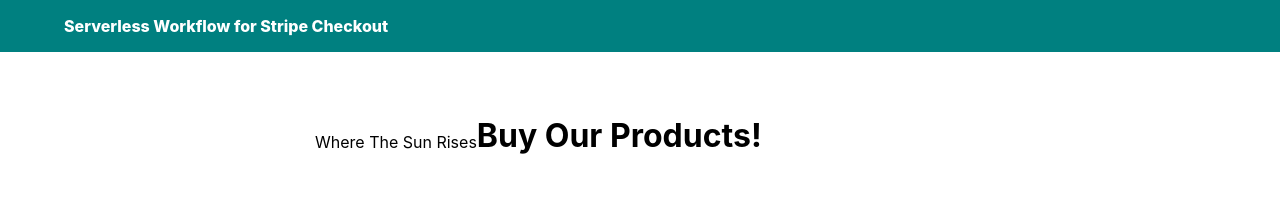
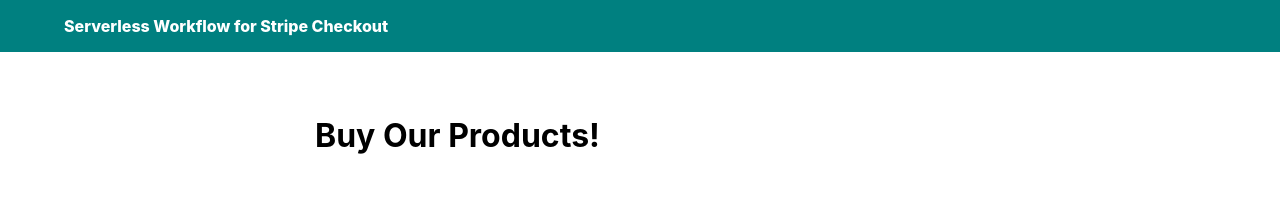
Before and after one commit to Web1011Weaver/Moroccan-Heritage, a website: page public/index.html in a window 1280 px wide. Drawn offline with Linux system fonts and the light colour scheme; no server answers.

```diff
--- a/public/css/main.css
+++ b/public/css/main.css
@@ -58,8 +58,3 @@
     line-height: 1.25rem;
     padding: 0.25rem;
   }
-
-  .intro {
-    justify-content: left;
-    float: left;
-  }
--- a/public/index.html
+++ b/public/index.html
@@ -12,9 +12,6 @@
     </header>
 
     <main>
-        <div class="intro">
-            <p>Where The Sun Rises</p>
-        </div>
       <h1>Buy Our Products!</h1>
       <div class="products"></div>
     </main>
```
